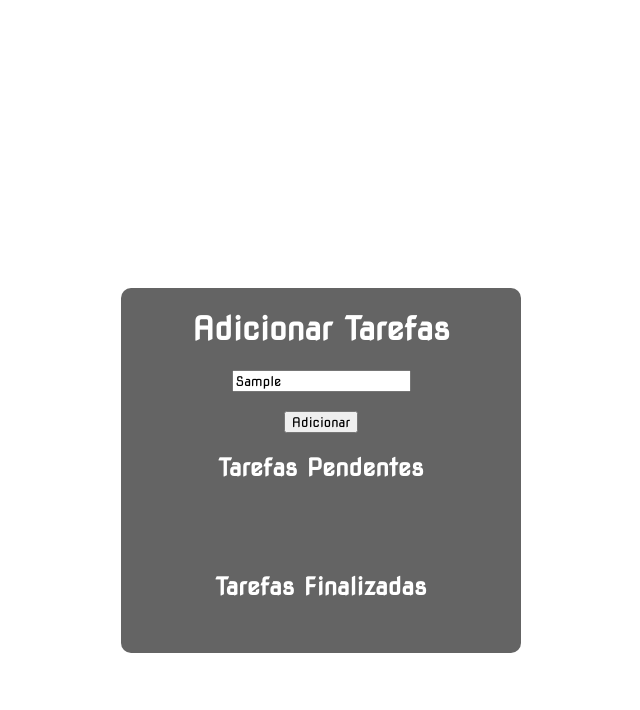
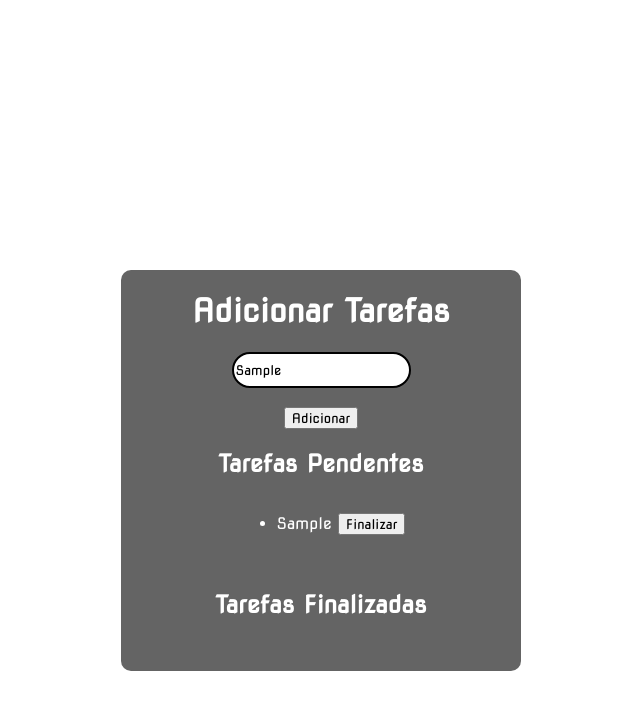
Before and after one commit to rumians/Lista-De-Tarefas, a plain HTML site: page index.html in a window 1280 px wide. Both pictures are taken after typing "Sample" into the empty fields and a click on the button "Adicionar". Shown: the whole page, without its empty margins (319-959 px from the left). Drawn offline with Linux system fonts and the light colour scheme.

Commit message:
finalizado

```diff
--- a/script.js
+++ b/script.js
@@ -1,7 +1,7 @@
 let add = document.getElementById("descricao");
 let pendentes = document.getElementById("tarefas");
 let finalizadas = document.getElementById("finalizadas");
-let blud = ""
+let blud = "";
 
 
 add.addEventListener("change", function () {
@@ -9,10 +9,12 @@ add.addEventListener("change", function () {
 })
 
 function adicionar() {
-    pendentes.innerHTML += `<li> ${blud} <button onclick="finalizar()" >Finalizar</button> </li> `;
+    const novoItem = document.createElement('li');
+    novoItem.innerHTML += `${blud} <button onclick="finalizar(this.parentElement)" >Finalizar</button>`;
+    pendentes.appendChild(novoItem);
 }
 
-function finalizar() {
+function finalizar(itemdalista) {
     finalizadas.innerHTML += `<li> ${blud} </li>`;
-    pendentes.
+    itemdalista.style.display = "none";
 }
--- a/style.css
+++ b/style.css
@@ -21,3 +21,9 @@
     height: 925px;
     width: 100%;
 }
+
+#descricao {
+    height: 30px;
+    border: 2px solid rgb(0, 0, 0);
+    border-radius: 30px;
+}
```
Also changed, not shown: 1 other file.
